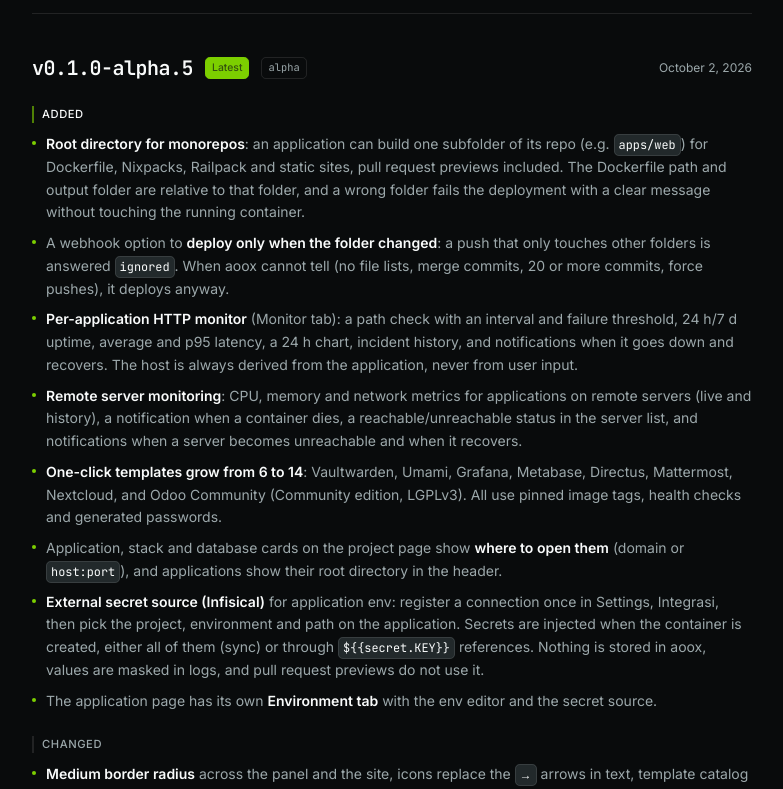
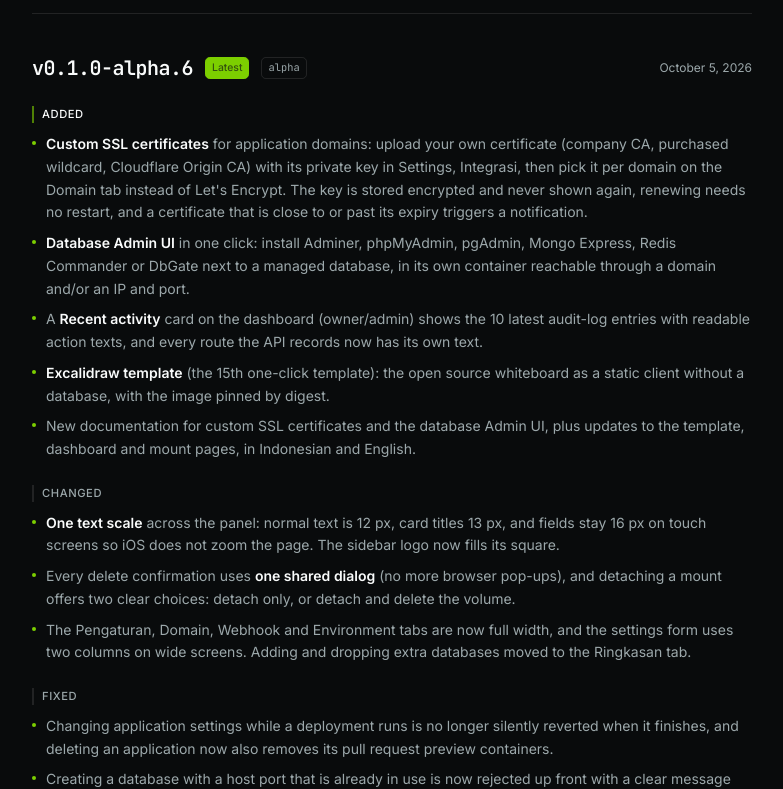
Before and after one commit to hideandseeklab/aoox-landing, a Next.js app: page /en/changelog in a window 1280 px wide. Shown: the part 260-1049 px from the top of the page, without its empty margins (248-1031 px from the left). Built offline with nearby package versions, Linux system fonts and the light colour scheme.

Commit message:
docs: update changelog for version 0.1.0-alpha.6

```diff
--- a/src/content/changelog.ts
+++ b/src/content/changelog.ts
@@ -29,6 +29,72 @@ export const GITHUB_ORG = "https://github.com/hideandseeklab"
 export const CHANGELOG_REPOS = ["aoox-api", "aoox-web", "aoox-cli", "aoox-landing"] as const
 
 export const RELEASES: Release[] = [
+  {
+    version: "0.1.0-alpha.6",
+    date: "2026-10-05",
+    channel: "alpha",
+    groups: [
+      {
+        kind: "added",
+        items: [
+          {
+            id: "**Sertifikat SSL kustom** untuk domain aplikasi: unggah sertifikat sendiri (CA perusahaan, wildcard beli, Cloudflare Origin CA) beserta kunci privatnya di Pengaturan, Integrasi, lalu pilih per domain di tab Domain sebagai ganti Let's Encrypt. Kunci disimpan terenkripsi dan tidak pernah ditampilkan lagi, pembaruan tidak perlu restart, dan sertifikat yang hampir atau sudah kedaluwarsa memicu notifikasi.",
+            en: "**Custom SSL certificates** for application domains: upload your own certificate (company CA, purchased wildcard, Cloudflare Origin CA) with its private key in Settings, Integrasi, then pick it per domain on the Domain tab instead of Let's Encrypt. The key is stored encrypted and never shown again, renewing needs no restart, and a certificate that is close to or past its expiry triggers a notification.",
+          },
+          {
+            id: "**Admin UI database** sekali klik: pasang Adminer, phpMyAdmin, pgAdmin, Mongo Express, Redis Commander, atau DbGate di samping database terkelola, dalam container sendiri dengan akses lewat domain dan/atau IP & port.",
+            en: "**Database Admin UI** in one click: install Adminer, phpMyAdmin, pgAdmin, Mongo Express, Redis Commander or DbGate next to a managed database, in its own container reachable through a domain and/or an IP and port.",
+          },
+          {
+            id: "Kartu **Aktivitas terakhir** di dashboard (owner/admin) menampilkan 10 entri audit log terbaru dengan teks aksi yang mudah dibaca, dan setiap rute yang dicatat API kini punya teks tersendiri.",
+            en: "A **Recent activity** card on the dashboard (owner/admin) shows the 10 latest audit-log entries with readable action texts, and every route the API records now has its own text.",
+          },
+          {
+            id: "**Template Excalidraw** (template satu-klik ke-15): papan tulis open source sebagai klien statis tanpa database, dengan image yang dikunci pada digest.",
+            en: "**Excalidraw template** (the 15th one-click template): the open source whiteboard as a static client without a database, with the image pinned by digest.",
+          },
+          {
+            id: "Dokumentasi baru untuk sertifikat SSL kustom dan Admin UI database, serta pembaruan halaman template, dashboard, dan mount, dalam bahasa Indonesia dan Inggris.",
+            en: "New documentation for custom SSL certificates and the database Admin UI, plus updates to the template, dashboard and mount pages, in Indonesian and English.",
+          },
+        ],
+      },
+      {
+        kind: "changed",
+        items: [
+          {
+            id: "**Ukuran teks seragam** di seluruh panel: teks biasa 12 px, judul kartu 13 px, dan field tetap 16 px di layar sentuh agar iOS tidak memperbesar halaman. Logo sidebar kini memenuhi kotaknya.",
+            en: "**One text scale** across the panel: normal text is 12 px, card titles 13 px, and fields stay 16 px on touch screens so iOS does not zoom the page. The sidebar logo now fills its square.",
+          },
+          {
+            id: "Semua konfirmasi hapus memakai **satu dialog** yang sama (bukan lagi pop-up browser), dan melepas mount menawarkan dua pilihan jelas: lepas saja, atau lepas dan hapus volume.",
+            en: "Every delete confirmation uses **one shared dialog** (no more browser pop-ups), and detaching a mount offers two clear choices: detach only, or detach and delete the volume.",
+          },
+          {
+            id: "Tab Pengaturan, Domain, Webhook, dan Environment kini selebar konten; form Pengaturan menjadi dua kolom di layar lebar. Tambah dan hapus database tambahan pindah ke tab Ringkasan.",
+            en: "The Pengaturan, Domain, Webhook and Environment tabs are now full width, and the settings form uses two columns on wide screens. Adding and dropping extra databases moved to the Ringkasan tab.",
+          },
+        ],
+      },
+      {
+        kind: "fixed",
+        items: [
+          {
+            id: "Mengubah pengaturan aplikasi saat deployment berjalan tidak lagi dibatalkan diam-diam ketika deployment selesai, dan menghapus aplikasi kini ikut menghapus container preview pull request-nya.",
+            en: "Changing application settings while a deployment runs is no longer silently reverted when it finishes, and deleting an application now also removes its pull request preview containers.",
+          },
+          {
+            id: "Membuat database dengan port host yang sudah dipakai kini ditolak di awal dengan pesan jelas, bukan berakhir `error`.",
+            en: "Creating a database with a host port that is already in use is now rejected up front with a clear message instead of ending in `error`.",
+          },
+          {
+            id: "Mengganti sertifikat kustom tidak lagi memunculkan galat sementara \"private key does not match\" di proxy.",
+            en: "Replacing a custom certificate no longer causes a transient \"private key does not match\" error in the proxy.",
+          },
+        ],
+      },
+    ],
+  },
   {
     version: "0.1.0-alpha.5",
     date: "2026-10-02",
```
Also changed, not shown: 1 other file (tests, documents, lock files or other folders).
